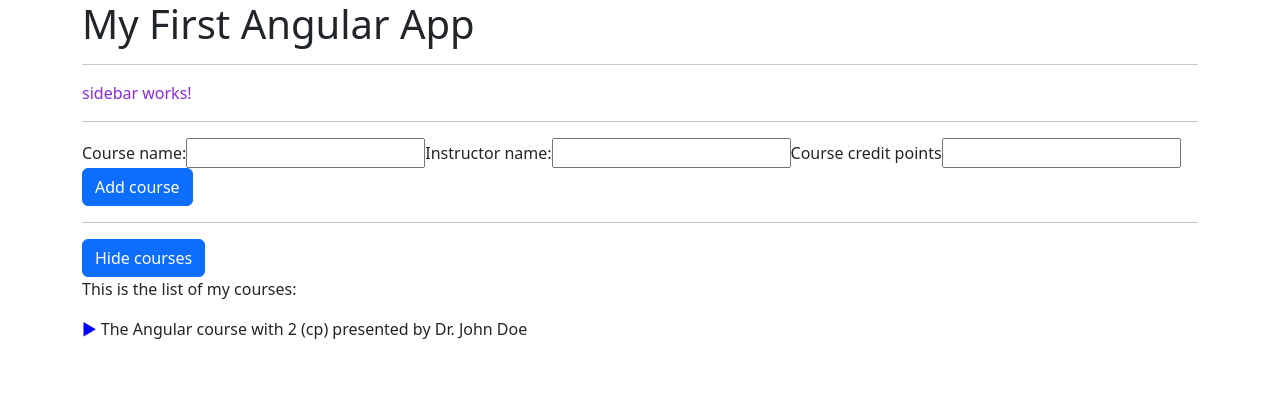
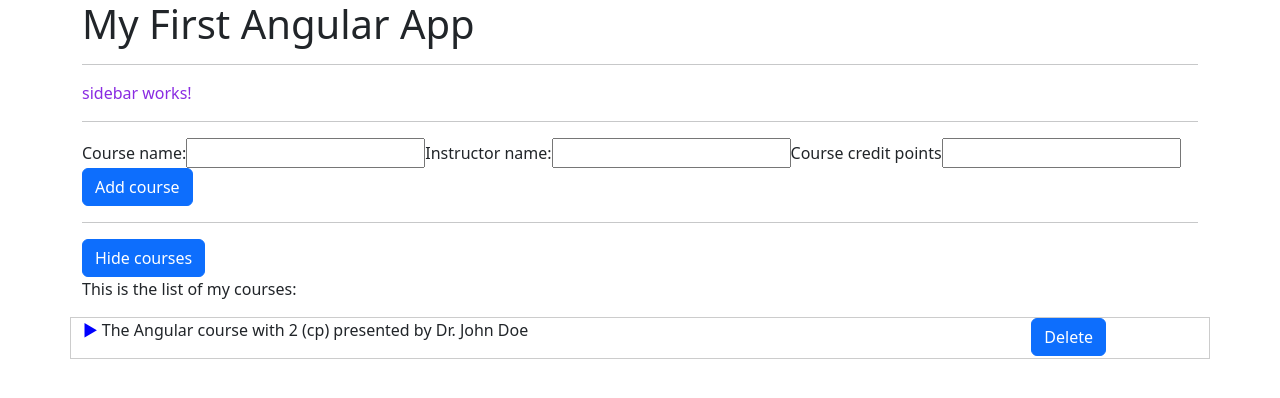
Before and after one commit to m-mehabadi/angular-udemy-course, an Angular app in the folder test-app/: page / in a window 1280 px wide. Both pictures are taken after a click on the button "Show courses". Shown: the top 398 px of the page. Built offline with nearby package versions, Linux system fonts and the light colour scheme.

Commit message:
Created a delete button in course component, it emits a courseDeleted event to parent component then using event binding it gets removed from the courses list

```diff
--- a/test-app/src/app/app.component.html
+++ b/test-app/src/app/app.component.html
@@ -2,18 +2,26 @@
   <div class="row">
     <div class="col-md-12">
       <app-header></app-header>
-            <hr>
+      <hr />
 
       <app-sidebar></app-sidebar>
-            <hr>
+      <hr />
 
-            <app-course-register (courseCreated)="OnCourseCreated($event)"></app-course-register>
-            <hr>
+      <app-course-register
+        (courseCreated)="OnCourseCreated($event)"
+      ></app-course-register>
+      <hr />
 
-            <button class="btn btn-primary" (click)="onShowCourses($event)">Show courses</button>
+      <button class="btn btn-primary" (click)="onShowCourses($event)">
+        Show courses
+      </button>
       <div [hidden]="!isCoursesVisible">
         <p>This is the list of my courses:</p>
-                <app-course *ngFor="let course of courses" [course]="course"></app-course>
+        <app-course
+          *ngFor="let course of courses"
+          [course]="course"
+          (courseDeleted)="OnCourseDeleted($event)"
+        ></app-course>
       </div>
     </div>
   </div>
--- a/test-app/src/app/app.component.ts
+++ b/test-app/src/app/app.component.ts
@@ -28,12 +28,24 @@ export class AppComponent {
     courseInstructor: string;
     courseCreditPoints: number;
   }) {
-    console.log(this.courses);
     this.courses.push({
       name: event.courseName,
       instructor: event.courseInstructor,
       creditPoints: event.courseCreditPoints,
     });
-    console.log(this.courses);
+  }
+
+  OnCourseDeleted(event: {
+    name: string;
+    creditPoints: number;
+    instructor: string;
+  }) {
+    this.courses = this.courses.filter((course) => {
+      return (
+        course.name !== event.name ||
+        course.creditPoints !== event.creditPoints ||
+        course.instructor !== event.instructor
+      );
+    });
   }
 }
--- a/test-app/src/app/course/course.component.html
+++ b/test-app/src/app/course/course.component.html
@@ -1,3 +1,12 @@
-<p>
-    <span [ngStyle]="{ color: getColor() }">&#9658;</span> The {{ course.name }} course with {{ course.creditPoints }} (cp) presented by {{ course.instructor }}
-</p>
+<div class="row" style="border: 1px solid #ccc!important;">
+  <div class="col col-10">
+    <p>
+      <span [ngStyle]="{ color: getColor() }">&#9658;</span> The
+      {{ course.name }} course with {{ course.creditPoints }} (cp) presented by
+      {{ course.instructor }}
+    </p>
+  </div>
+  <div class="col col-2">
+    <button class="btn btn-primary" (click)="deleteCourse()">Delete</button>
+  </div>
+</div>
--- a/test-app/src/app/course/course.component.ts
+++ b/test-app/src/app/course/course.component.ts
@@ -1,4 +1,4 @@
-import { Component, Input } from '@angular/core';
+import { Component, EventEmitter, Input, Output } from '@angular/core';
 
 @Component({
   selector: 'app-course',
@@ -7,9 +7,7 @@ import { Component, Input } from '@angular/core';
 })
 export class CourseComponent {
   @Input() course: {name: string, creditPoints: number, instructor: string};
-  // courseName = 'Angular';
-  // courseCreditPoints = 2;
-  // courseInstuctor = 'Dr. John Doe';
+  @Output() courseDeleted = new EventEmitter<{name: string, creditPoints: number, instructor: string}>();
 
   getColor() {
     if (this.course.creditPoints > 3) {
@@ -19,4 +17,8 @@ export class CourseComponent {
       return 'blue';
     }
   }
+
+  deleteCourse() {
+    this.courseDeleted.emit(this.course);
+  }
 }
```
Lines whose indentation alone changed are shown as unchanged.
